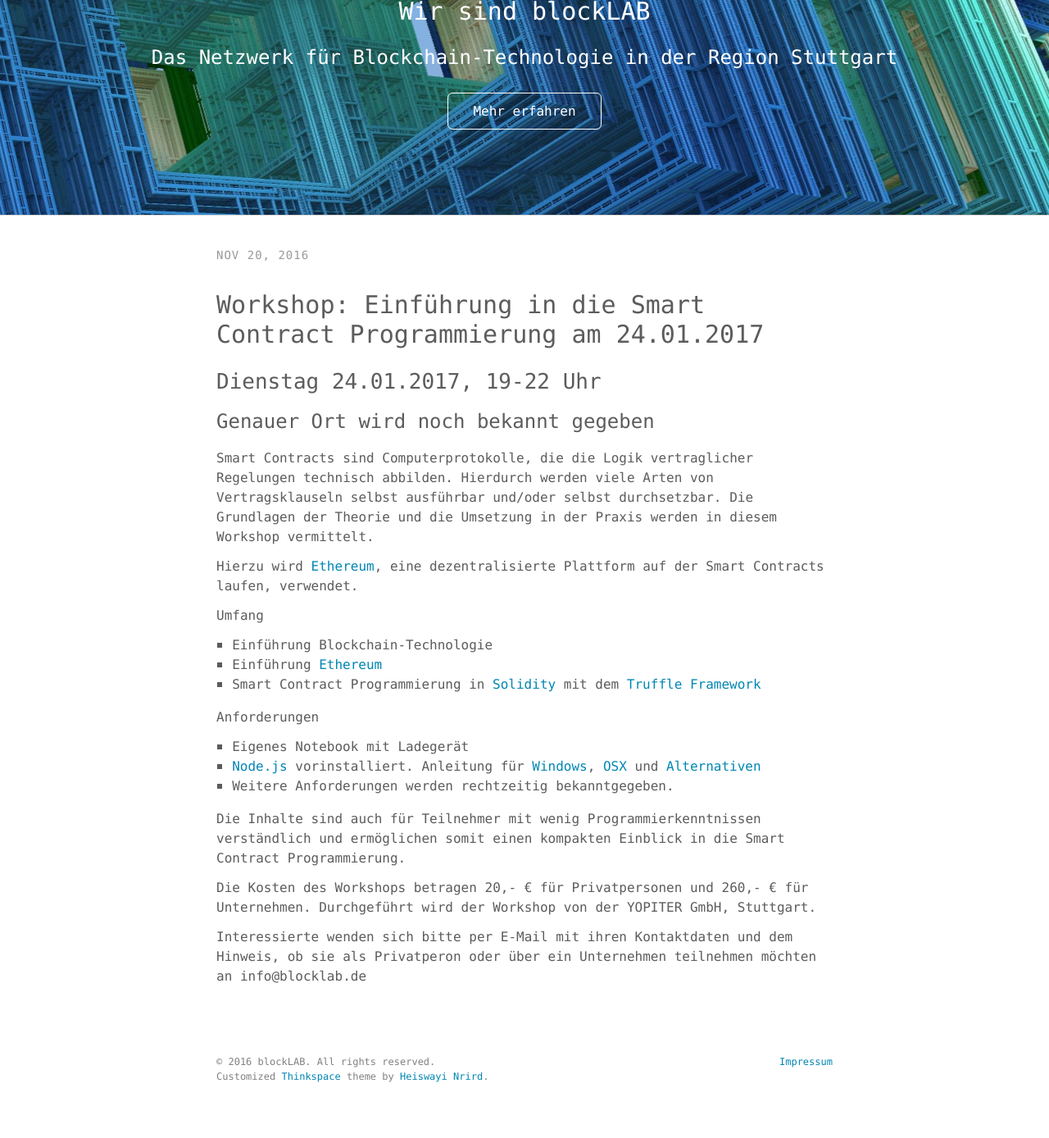
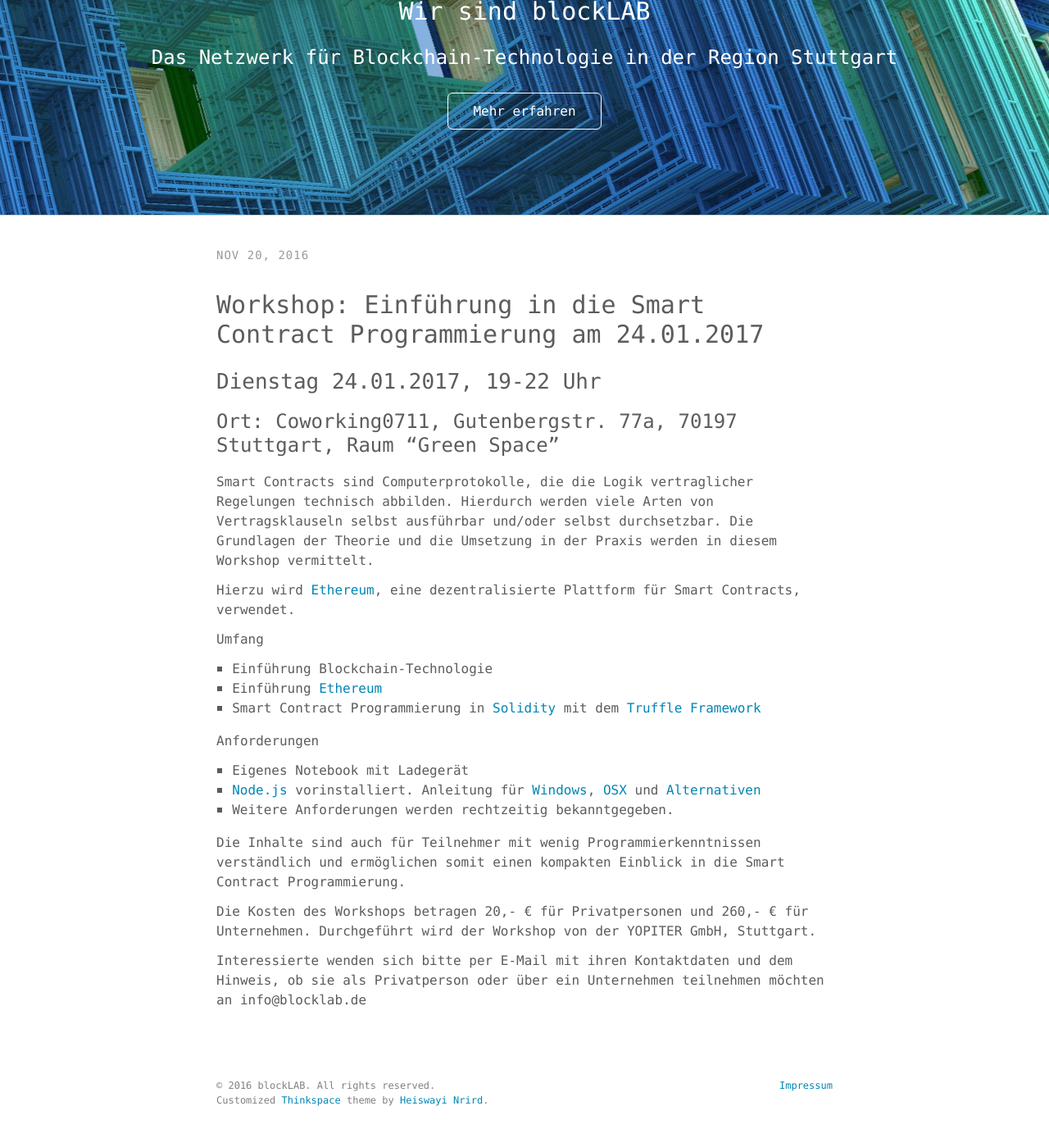
Before and after one commit to blocklab/site, a Jekyll site: the page built from _posts/2016-11-20-introduction-smart-contracts.md, in a window 1280 px wide and 1400 px high, scrolled down 160 px. Shown: the top 1388 px of the window at 82% size. Built offline with Jekyll 4.4.1, drawn with Linux system fonts in a browser that asks for light colours.

Commit message:
Add location and several corrections to January workshop

```diff
--- a/_posts/2016-11-20-introduction-smart-contracts.md
+++ b/_posts/2016-11-20-introduction-smart-contracts.md
@@ -5,11 +5,11 @@ title: "Workshop: Einführung in die Smart Contract Programmierung am 24.01.2017
 
 ## Dienstag 24.01.2017, 19-22 Uhr
 
-### Genauer Ort wird noch bekannt gegeben
+### Ort: Coworking0711, Gutenbergstr. 77a, 70197 Stuttgart, Raum "Green Space"
 
 Smart Contracts sind Computerprotokolle, die die Logik vertraglicher Regelungen technisch abbilden. Hierdurch werden viele Arten von Vertragsklauseln selbst ausführbar und/oder selbst durchsetzbar. Die Grundlagen der Theorie und die Umsetzung in der Praxis werden in diesem Workshop vermittelt.
 
-Hierzu wird [Ethereum](https://www.ethereum.org/), eine dezentralisierte Plattform auf der Smart Contracts laufen, verwendet.
+Hierzu wird [Ethereum](https://www.ethereum.org/), eine dezentralisierte Plattform für Smart Contracts, verwendet.
 
 Umfang
 
@@ -27,4 +27,4 @@ Die Inhalte sind auch für Teilnehmer mit wenig Programmierkenntnissen verständ
 
 Die Kosten des Workshops betragen 20,- € für Privatpersonen und 260,- € für Unternehmen. Durchgeführt wird der Workshop von der YOPITER GmbH, Stuttgart.
 
-Interessierte wenden sich bitte per E-Mail mit ihren Kontaktdaten und dem Hinweis, ob sie als Privatperon oder über ein Unternehmen teilnehmen möchten an info@blocklab.de
+Interessierte wenden sich bitte per E-Mail mit ihren Kontaktdaten und dem Hinweis, ob sie als Privatperson oder über ein Unternehmen teilnehmen möchten an info@blocklab.de
```
